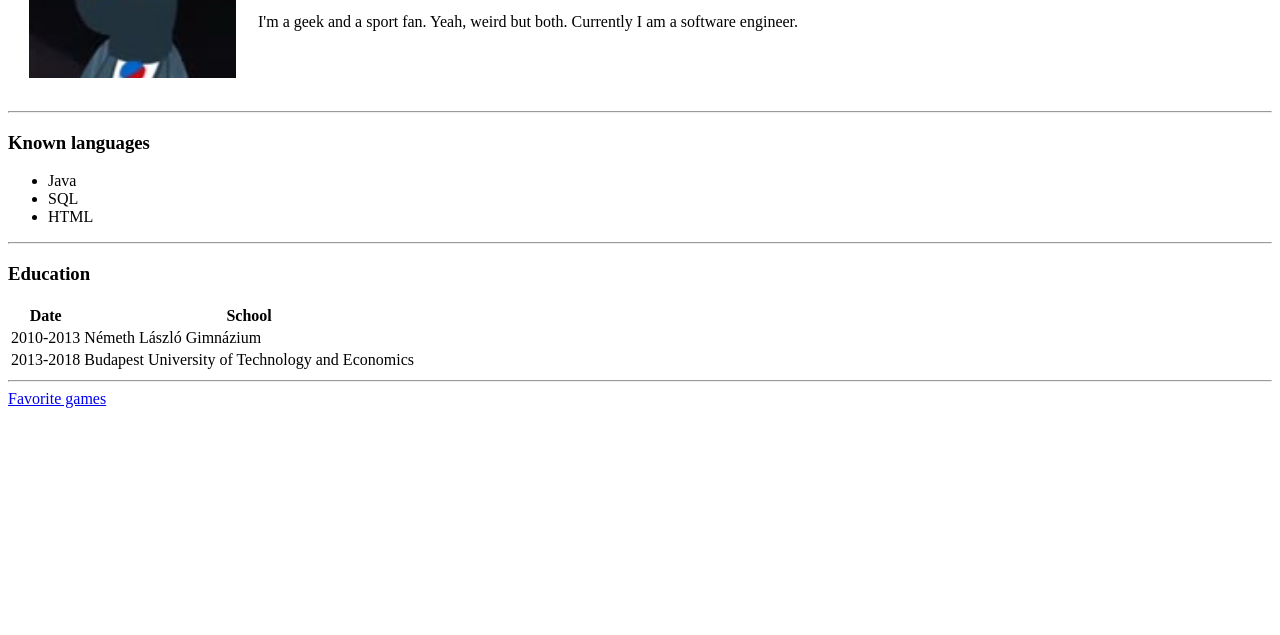
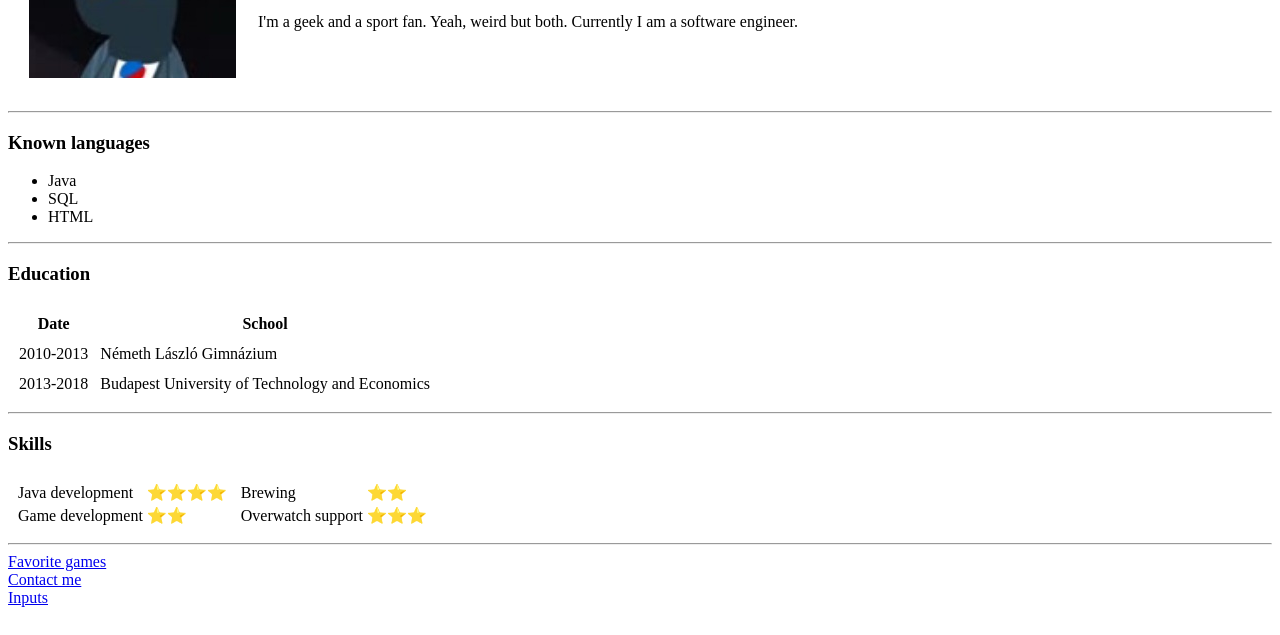
Before and after one commit to andrewer04/HTML-Personal-Site, a plain HTML site: page index.html in a window 1280 px wide. Shown: the part 165-800 px from the top of the page. Drawn offline with Linux system fonts and the light colour scheme.

Commit message:
add inputs

```diff
--- a/index.html
+++ b/index.html
@@ -34,7 +34,7 @@
 
   <h3>Education</h3>
 
-  <table>
+  <table cellspacing="10">
     <thead>
       <tr>
         <th>Date</th>
@@ -53,8 +53,48 @@
     </tbody>
   </table>
 
+<hr>
+  <h3>Skills</h3>
+
+<table cellspacing="6">
+  <tr>
+    <td>
+      <table>
+        <tbody>
+          <tr>
+            <td>Java development</td>
+            <td>⭐⭐⭐⭐</td>
+          </tr>
+          <tr>
+            <td>Game development</td>
+            <td>⭐⭐</td>
+          </tr>
+        </tbody>
+      </table>
+    </td>
+    <td>
+      <table>
+        <tbody>
+          <tr>
+            <td>Brewing</td>
+            <td>⭐⭐</td>
+          </tr>
+          <tr>
+            <td>Overwatch support</td>
+            <td>⭐⭐⭐</td>
+          </tr>
+        </tbody>
+      </table>
+    </td>
+  </tr>
+</table>
+
   <hr>
   <a href="games.html">Favorite games</a>
+  <br>
+  <a href="contact.html">Contact me</a>
+  <br>
+  <a href="inputs.html">Inputs</a>
 </body>
 
 </html>
```
Also changed, not shown: challenge.html (added, +22 -0 lines), contact.html (added, +25 -0 lines), inputs.html (added, +19 -0 lines).
